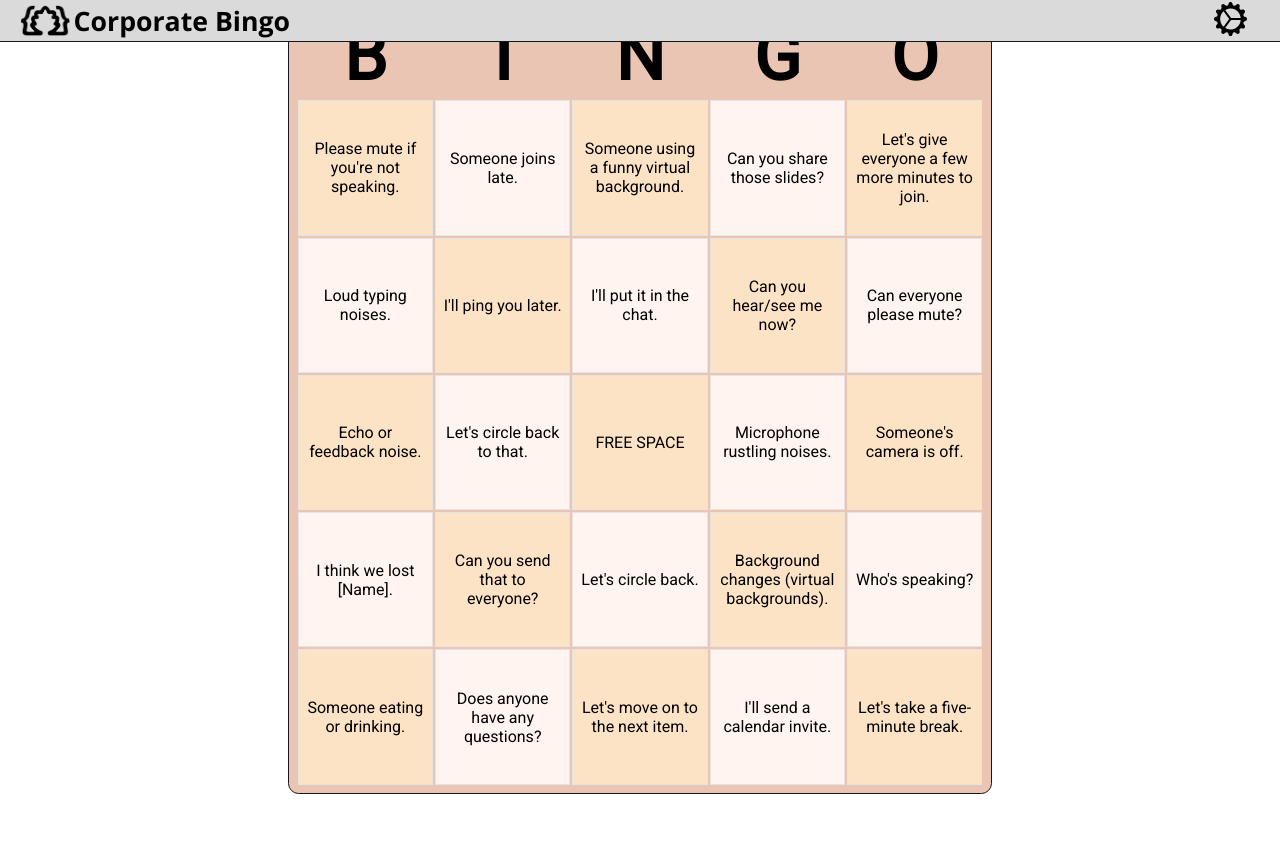
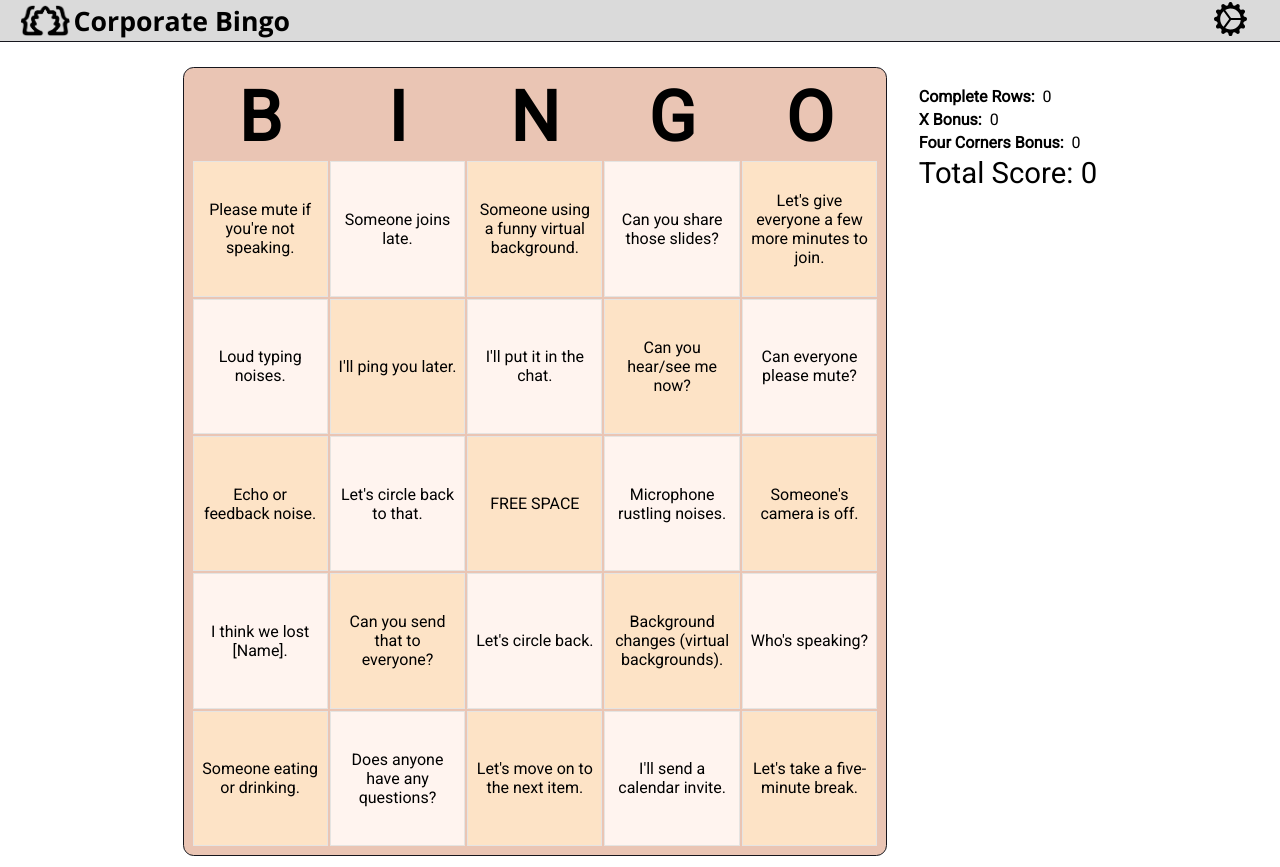
Before and after one commit to LocalNewsTV/corporate-bingo, a React (Vite) app: page / in a window 1280 px wide. Both pictures are taken after a click on the button 1230 px from the left and 20 px from the top of the page. Before the commit the page ends 800 px from the top, so only its background shows below. Built offline with nearby package versions, Linux system fonts and the light colour scheme.

Commit message:
Add outer container for board, add scores

```diff
--- /dev/null
+++ b/src/components/ScoreCard/ScoreCard.style.ts
@@ -0,0 +1,18 @@
+import styled from "@emotion/styled";
+
+export const StyledDiv = styled.div`
+  padding: 1em;
+`;
+
+export const StyledP = styled.p`
+  margin: 0.25em 0;
+`;
+
+export const StyledSpan = styled.span`
+  font-weight: bold;
+`;
+
+export const TotalScore = styled.p`
+  font-size: 22pt;
+  margin: 0;
+`;
--- /dev/null
+++ b/src/components/ScoreCard/ScoreCard.tsx
@@ -0,0 +1,38 @@
+import { useEffect, useState } from "react";
+import BingoCard from "../../types/BingoCard";
+import { StyledDiv, StyledP, StyledSpan, TotalScore } from "./ScoreCard.style";
+import Score from "../../types/Score";
+import ScoreHelper from "../../common/ScoreHelper";
+
+type PropTypes = {
+  currentCard: BingoCard[][];
+}
+
+const ScoreCard = ({ currentCard }: PropTypes) => {
+  const [scoreBreakdown, setScoreBreakdown] = useState<Record<string, Score>>({})
+  const sumScores = (): number => {
+    let total = 0;
+    Object.keys(scoreBreakdown).forEach((key) => total += scoreBreakdown[key].score);
+    return total;
+  }
+
+  useEffect(() => {
+    const helper = new ScoreHelper(currentCard);
+    setScoreBreakdown(helper.getBoardScore());
+  }, [currentCard])
+
+  return (
+    <StyledDiv>
+      {Object.keys(scoreBreakdown).map((key: string, index: number) => (
+        <StyledP key={index}>
+          <StyledSpan>
+            {scoreBreakdown[key].title}: &nbsp;
+          </StyledSpan>
+          {scoreBreakdown[key].score}
+        </StyledP>))}
+      <TotalScore> Total Score: {sumScores()}</TotalScore>
+    </StyledDiv>
+  )
+}
+
+export default ScoreCard;
--- a/src/components/views/Board/Board.tsx
+++ b/src/components/views/Board/Board.tsx
@@ -1,6 +1,7 @@
 import BingoCard from "../../../types/BingoCard";
 import BingoCell from "../../BingoCell/BingoCell";
-import { StyledDiv, StyledHeaderCell, StyledRow } from "./Board.style";
+import ScoreCard from "../../ScoreCard/ScoreCard";
+import { StyledDiv, StyledHeaderCell, StyledOuterDiv, StyledRow } from "./Board.style";
 
 type PropTypes = {
   prompts: BingoCard[][]
@@ -9,6 +10,7 @@ type PropTypes = {
 const Board = ({ prompts, clickHandler }: PropTypes) => {
 
   return (
+    <StyledOuterDiv>
       <StyledDiv>
         <table>
           <thead>
@@ -37,6 +39,8 @@ const Board = ({ prompts, clickHandler }: PropTypes) => {
           </tbody>
         </table>
       </StyledDiv>
+      <ScoreCard currentCard={prompts} />
+    </StyledOuterDiv>
   )
 }
 
```
Lines whose indentation alone changed are shown as unchanged.
